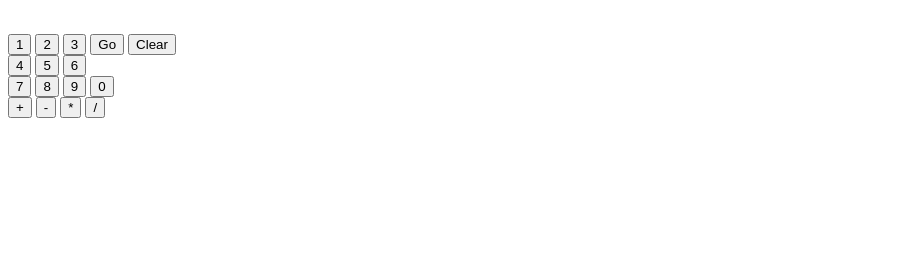
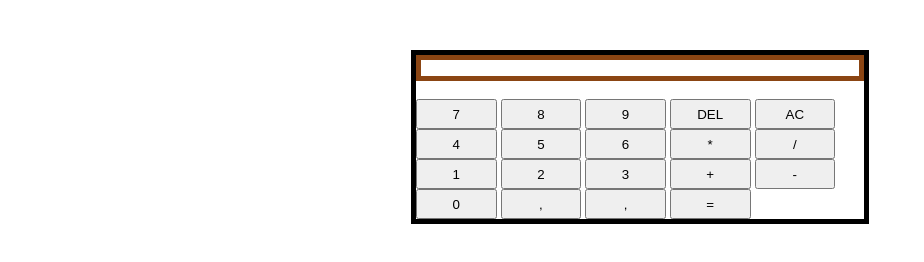
Before and after one commit to TomBen19/Calculator, a plain HTML site: page index.html in a window 1280 px wide. Shown: the whole page, without its empty margins (0-924 px from the left). Drawn offline with Linux system fonts and the light colour scheme.

Commit message:
Verschönerung

```diff
--- a/index.html
+++ b/index.html
@@ -4,32 +4,46 @@
     <meta charset="UTF-8" />
     <meta http-equiv="X-UA-Compatible" content="IE=edge" />
     <meta name="viewport" content="width=device-width, initial-scale=1.0" />
+    <link rel="stylesheet" href="styles.css">
     <title>Document</title>
   </head>
   <body>
+    <div class="display">
     <p class="in"></p>
     <p class="result"></p>
+    </div>
+    <br />
+    <button class="btn7">7</button>
+    <button class="btn8">8</button>
+    <button class="btn9">9</button>
+
+
+    <button >DEL</button>
+    <button class="btnClear">AC</button>
+    <br />
+    <button class="btn4">4</button>
+    <button class="btn5">5</button>
+    <button class="btn6">6</button>
+    <button class="btnMul">*</button>
+    <button class="btnDiv">/</button>
     <br />
     <button class="btn1">1</button>
     <button class="btn2">2</button>
     <button class="btn3">3</button>
-    <button class="btnGo">Go</button>
-    <button class="btnClear">Clear</button>
-    <br />
-    <button class="btn4">4</button>
-    <button class="btn5">5</button>
-    <button class="btn6">6</button>
-    <br />
-    <button class="btn7">7</button>
-    <button class="btn8">8</button>
-    <button class="btn9">9</button>
-    <button class="btn0">0</button>
-    <br />
     <button class="btnAdd">+</button>
     <button class="btnSub">-</button>
-    <button class="btnMul">*</button>
-    <button class="btnDiv">/</button>
+
+    <br />
+    <button class="btn0">0</button>
+    <button >,</button>
+    <button >,</button>
+    <button class="btnGo">=</button>
+
+
+
 
     <script src="app.js"></script>
   </body>
+
+
 </html>
--- /dev/null
+++ b/styles.css
@@ -0,0 +1,19 @@
+body {
+    max-width: 35%;
+    margin : 50px auto;
+    border:  solid 5px;
+
+
+}
+.display {
+    border:  saddlebrown solid 5px;
+
+
+}
+.btnGO {
+    width: 60px;
+}
+button {
+    height: 30px;
+    width: 18%;
+}
```
